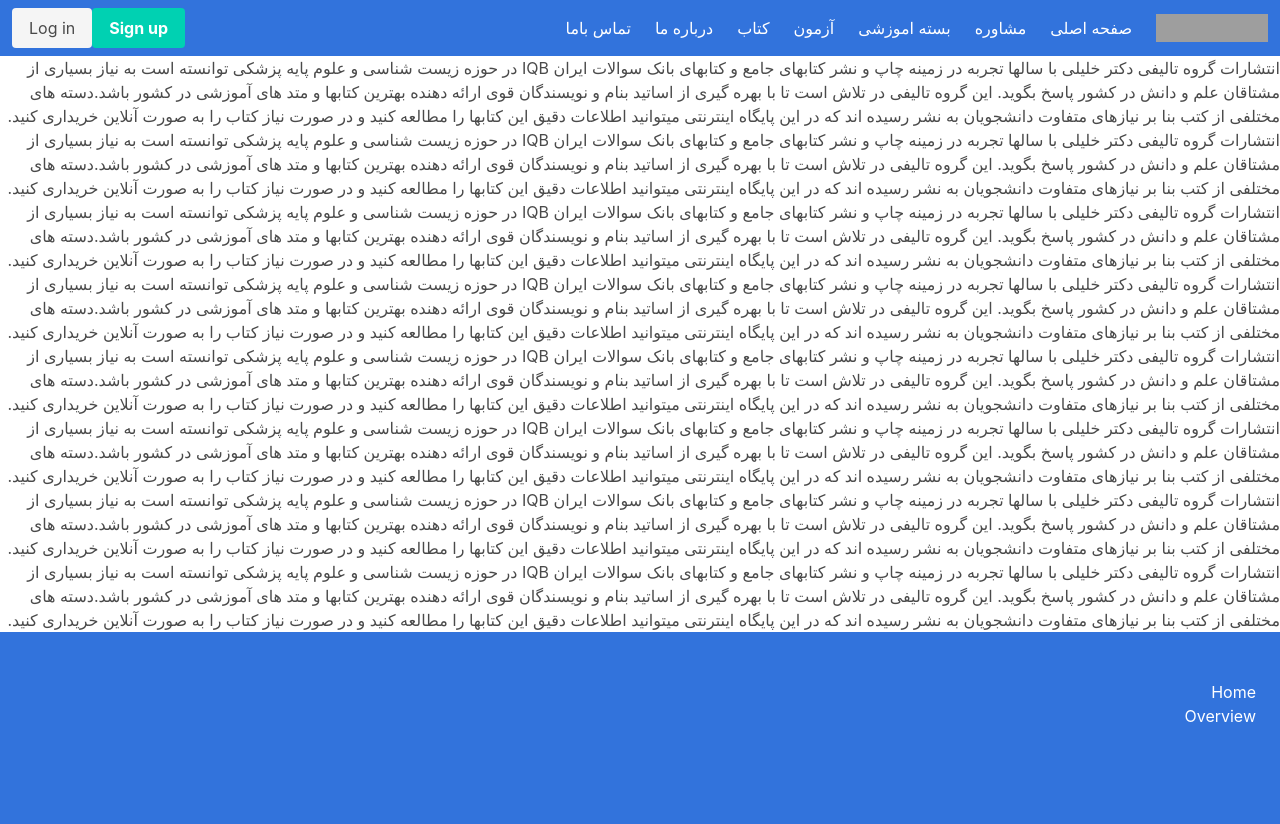
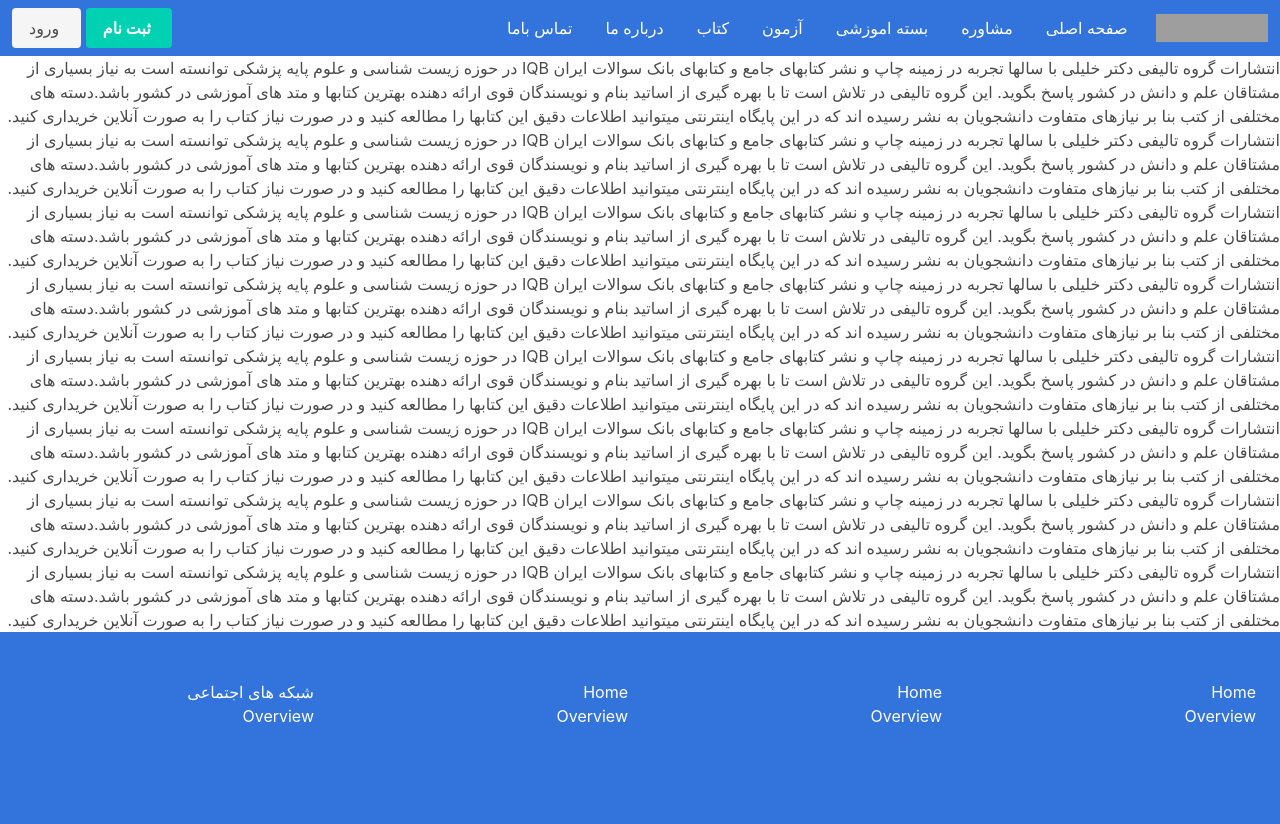
Before and after one commit to rezmehp/abasian-peroject, a Django app: page / in a window 1280 px wide. Run offline with Django 3.2, Linux system fonts and the light colour scheme; grey boxes are pictures that could not be loaded.

Commit message:
کامل شدن تنظیمات منو ها و آیکون هایشان

```diff
--- a/main/static/css/main.css
+++ b/main/static/css/main.css
@@ -0,0 +1,4 @@
+.buttons .button {
+    margin-bottom: 0.5rem;
+    margin-right: 5px;
+}
--- a/static/css/main.css
+++ b/static/css/main.css
@@ -0,0 +1,4 @@
+.buttons .button {
+    margin-bottom: 0.5rem;
+    margin-right: 5px;
+}
--- a/template/_partials/_footer.html
+++ b/template/_partials/_footer.html
@@ -13,6 +13,39 @@
           </a>
         </p>
       </div>
+       <div class="column is-3 ">
+        <p class="bd-footer-link-title ">
+          <a class="has-text-white" href="https://bulma.io">Home</a>
+        </p>
+
+        <p class="bd-footer-link">
+          <a class="has-text-white" href="https://bulma.io/documentation/overview">
+              Overview <span class="fas fa-camera"></span>
+          </a>
+        </p>
+      </div>
+       <div class="column is-3 ">
+        <p class="bd-footer-link-title ">
+          <a class="has-text-white" href="https://bulma.io">Home</a>
+        </p>
+
+        <p class="bd-footer-link">
+          <a class="has-text-white" href="https://bulma.io/documentation/overview">
+            Overview
+          </a>
+        </p>
+      </div>
+       <div class="column is-3 ">
+        <p class="bd-footer-link-title ">
+          <a class="has-text-white" href="https://bulma.io">شبکه های اجتماعی</a>
+        </p>
+
+        <p class="bd-footer-link">
+          <a class="has-text-white" href="https://bulma.io/documentation/overview">
+            Overview
+          </a>
+        </p>
+      </div>
 
     </div>
   </div>
--- a/template/_partials/_navbar.html
+++ b/template/_partials/_navbar.html
@@ -19,26 +19,27 @@
 
     <div class="navbar-end">
       <a class="navbar-item is-link is-right" href="{% url 'index' %}">
-        صفحه اصلی
+         <span class="fas fa-home"></span>&nbsp;صفحه اصلی
       </a>
       <a class="navbar-item">
-        مشاوره
+         <span class="fas fa-users"></span>&nbsp; مشاوره
       </a>
       <a class="navbar-item">
-        بسته اموزشی
+         <span class="fas fa-chalkboard-teacher"></span>&nbsp; بسته اموزشی
       </a>
       <a class="navbar-item">
-        آزمون </a>
+           <span class="fas fa-play-circle"></span>&nbsp; آزمون
+      </a>
         <a class="navbar-item">
-          کتاب </a>
+          <span class="fas fa-book-open"></span>&nbsp; کتاب
+        </a>
 
       <a class="navbar-item" href="{% url 'about' %}">
-        درباره ما
+         <span class="fas fa-info"></span>&nbsp; درباره ما
       </a>
 
       <a class="navbar-item" href="{% url 'contact' %}">
-
-        تماس باما
+         <span class="fas fa-phone"></span>&nbsp; تماس باما
       </a>
 
     </div>
@@ -47,10 +48,10 @@
       <div class="navbar-item">
         <div class="buttons">
           <a class="button is-primary">
-            <strong>Sign up</strong>
+            <strong><span class="fas fa-user-circle"></span>&nbsp;ثبت نام</strong>
           </a>
           <a class="button is-light">
-            Log in
+            <span class="fas fa-user"></span>&nbsp;ورود
           </a>
         </div>
       </div>
--- a/template/base.html
+++ b/template/base.html
@@ -6,7 +6,19 @@
     <meta name="viewport" content="width=device-width, initial-scale=1.0">
     <meta http-equiv="X-UA-Compatible" content="ie=edge">
     <link rel="stylesheet" href="{% static 'css/bulma.css' %}">
+
+<!--    font    -->
     <link rel="stylesheet" href="{% static 'css/main.css' %}">
+    <link rel="stylesheet" href="{% static 'fontawesome/css/all.css' %}">
+    <link rel="stylesheet" href="{% static 'fontawesome/css/fontawesome.css' %}">
+    <link rel="stylesheet" href="{% static 'fontawesome/css/brands.css' %}">
+    <link rel="stylesheet" href="{% static 'fontawesome/css/solid.css' %}">
+    <script defer src="{% static 'fontawesome/js/all.js' %}"></script>
+    <script defer src="{% static 'fontawesome/js/brands.js' %}"></script>
+    <script defer src="{% static 'fontawesome/js/solid.js' %}"></script>
+    <script defer src="{% static 'fontawesome/js/fontawesome.js' %}"></script>
+<!--    end font    -->
+
     <title>Document</title>
 </head>
 <body>
```
Lines whose indentation alone changed are shown as unchanged.
